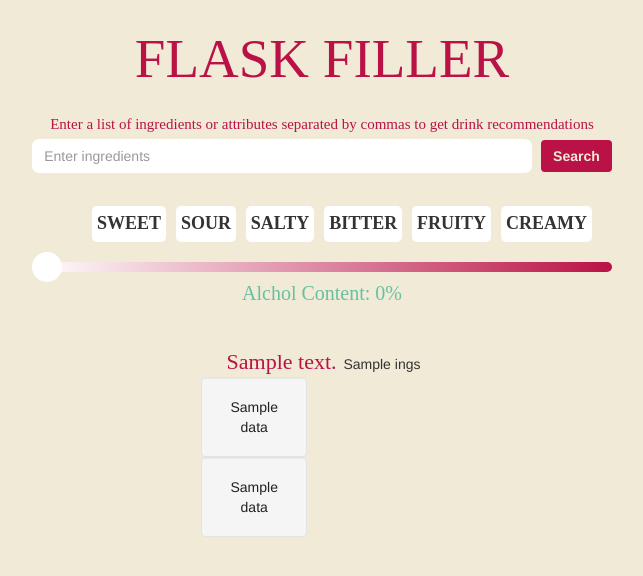
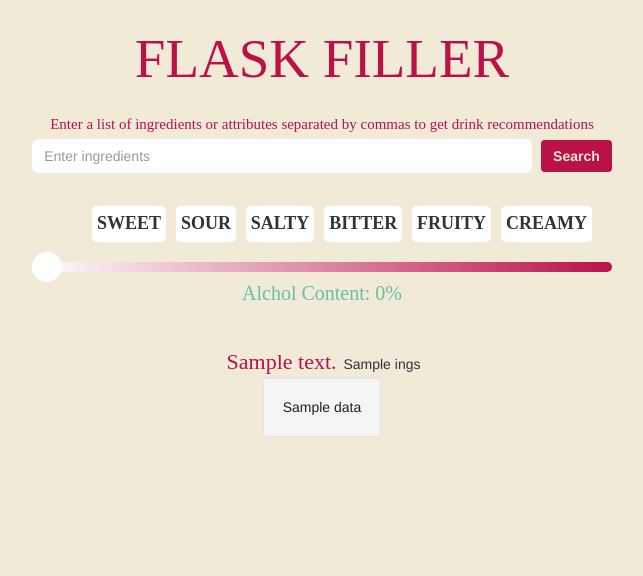
Before and after one commit to amaddula/FlaskFiller, a Python web app: template app/templates/search.html in a window 1280 px wide. Shown: the part 193-769 px from the top of the page, without its empty margins (318-961 px from the left). Run offline with Jinja, Linux system fonts and the light colour scheme; the template is opened without the code that fills it: most values are stand-ins (such as "Sample title", 1, 10 or a date in 2020); some libraries are stand-ins or nearby versions.

Commit message:
skkkkkkkkkkkrt

```diff
--- a/app/templates/search.html
+++ b/app/templates/search.html
@@ -228,10 +228,7 @@
                 <!-- <p style="color: #212121">{{d}}</p> -->
                 <div class="container">
                   <div class="row">
-                    <div class="col-md-6">
-                      <div class="well">
-                        <p style="color: #212121">{{d}}</p>
-                      </div>
+                    <div class="col-md-12">
                       <div class="well">
                         <p style="color: #212121">{{d}}</p>
                       </div>
@@ -649,7 +646,7 @@
          "Yellow Chartreuse",
          "Yoghurt",
          "Yukon Jack",
-         "Zima"]
+         "Zima"];
 
 function autocomplete(inp, arr) {
   /*the autocomplete function takes two arguments,
```
